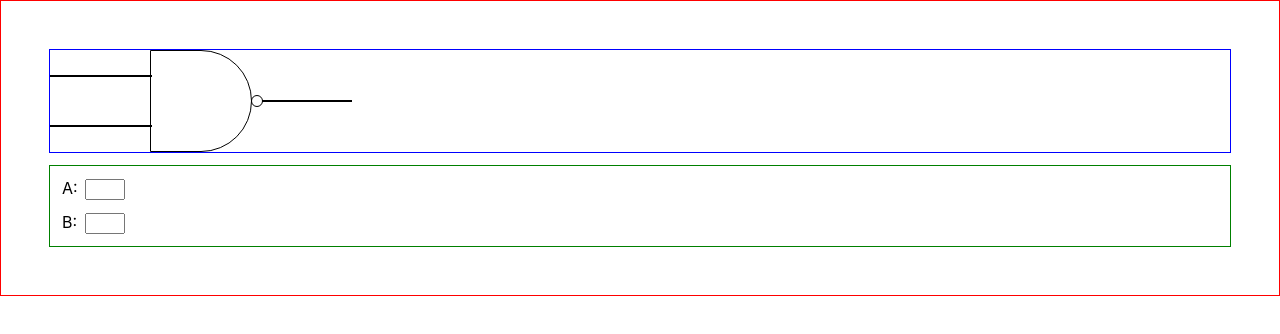
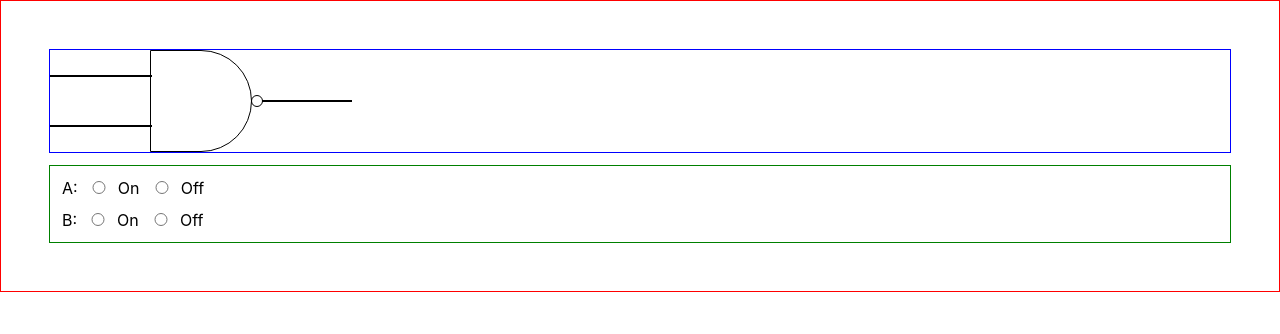
Before and after one commit to daniel-schroeder-dev/logic-gates, a React (Create React App) app: page / in a window 1280 px wide. Shown: the top 334 px of the page. Built offline with nearby package versions, Linux system fonts and the light colour scheme.

Commit message:
Setup Input to be radio buttons representing on/off and link to App state.

```diff
--- a/src/App.js
+++ b/src/App.js
@@ -11,10 +11,10 @@ import './App.css';
 
 function App() {
 
-  const [inputValues, setInputValues] = useState({ a: false, b: false });
+  const [inputValues, setInputValues] = useState({ A: true, B: true });
 
   const handleInputChange = (inputLabel, value) => {
-    setInputValues(prevInputValues => ({ ...prevInputValues, [inputLabel]: value }));
+    setInputValues(prevInputValues => ({ ...prevInputValues, [inputLabel]: !!value }));
   };
 
   return (
@@ -32,8 +32,8 @@ function App() {
         </GateContainer>
       </GateTrack>
       <form className="app__form">
-        <Input label="A" onChange={handleInputChange} />
-        <Input label="B" onChange={handleInputChange} />
+        <Input label="A" onChange={handleInputChange} value={inputValues.A} />
+        <Input label="B" onChange={handleInputChange} value={inputValues.B} />
       </form>
     </div>
   );
--- a/src/components/Input/Input.js
+++ b/src/components/Input/Input.js
@@ -9,14 +9,19 @@ function Input(props) {
 
   return (
     <div className="input">
-      <label className="input__label" htmlFor={id}>{props.label}:</label>
-      <input className="input__element" type="number" id={id} name={id} min="0" max="1" />
+      <span>{props.label}:</span>
+      <input className="input__element" type="radio" id="on" name={props.label}   onChange={e => props.onChange(props.label, true)} value={props.value}/>
+      <label className="input__label" htmlFor={id}>On</label>
+      <input className="input__element" type="radio" id="off" name={props.label}   onChange={e => props.onChange(props.label, false)} value={props.value}/>
+      <label className="input__label" htmlFor={id}>Off</label>
     </div>
   );
 }
 
 Input.propTypes = {
   label: PropTypes.string.isRequired,
+  onChange: PropTypes.func.isRequired,
+  value: PropTypes.bool.isRequired,
 };
 
 export default Input;
```
